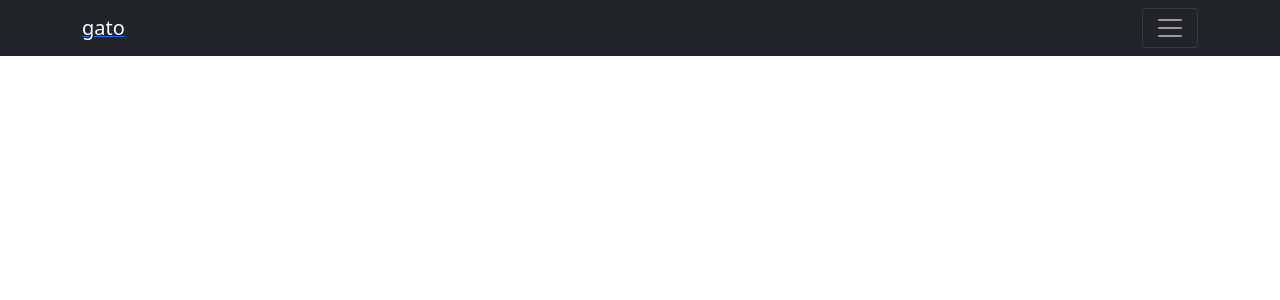
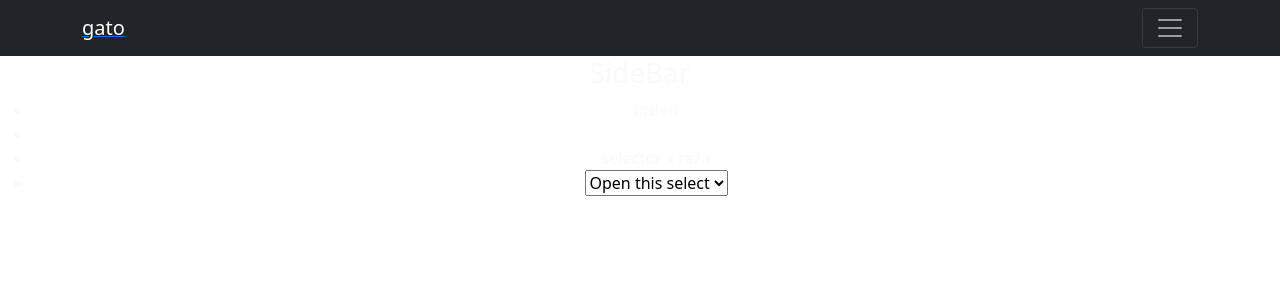
Before and after one commit to ali01cruz/GatitosReact, a React (Create React App) app: page /card in a window 1280 px wide. Shown: the top 300 px of the page. Built offline with nearby package versions, Linux system fonts and the light colour scheme; no server answers.

Commit message:
catCard_v1

```diff
--- a/src/App.js
+++ b/src/App.js
@@ -6,6 +6,9 @@ import About from './components/about/about'
 
 import NavbarComp from './components/navbarcomp/navbarcomp';
 import Landing from './components/landingpage/landingpage';
+
+import CatCard from './components/catCard/catCard';
+
 function App() {
   //con la badera lo que hace es que cuando se inicia el componente
   //usando el use effec  lo va a negar
@@ -31,6 +34,10 @@ function App() {
             <About/>
       </Route>
 
+      <Route path ="/card">
+        <CatCard/>
+      </Route>
+
     </div>
   );
 }
--- /dev/null
+++ b/src/components/catCard/catCard.jsx
@@ -0,0 +1,47 @@
+import React from "react";
+import { NavLink } from "react-router-dom";
+import Axios from 'axios';
+import { useEffect, useState } from "react";
+
+export default function CatCard (props){
+
+    const[selector, setSelector]= useState('');
+    const[raza, setRaza]=useState([]);
+
+    useEffect(()=>{
+        Axios.get('https://api.thecatapi.com/v1/categories')
+        .then((info)=>{
+            console.log(info.data)
+            setRaza(info.data)
+        })
+        .catch((err)=>{
+            console.log('errores', err)
+        })
+    }, [])
+
+
+    return(
+        <div className="buscador text-light">
+            <div className="sideBar">
+                <h3>SideBar</h3>
+                <ul>
+                    <li>orden</li>
+                    <li> </li>
+                    <li>selector x raza</li>
+                    <li>
+                        <select>
+                        <option selected>Open this select</option>
+                            {raza.map ( (raz) => (
+                                <option value={raz.id}>
+                                {raz.name }
+                                </option>
+                            ))}
+                        </select>
+                    </li>
+                </ul>
+            </div>
+        </div>
+    );
+
+
+}
```
